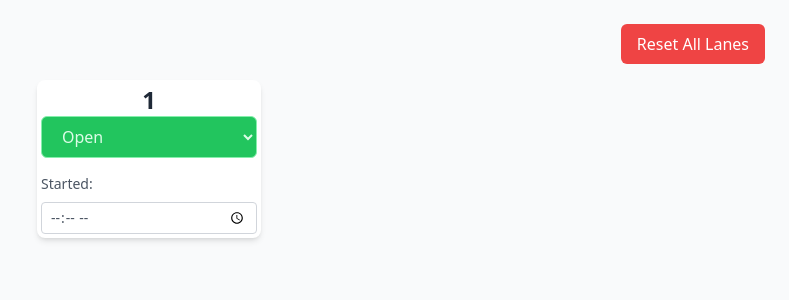
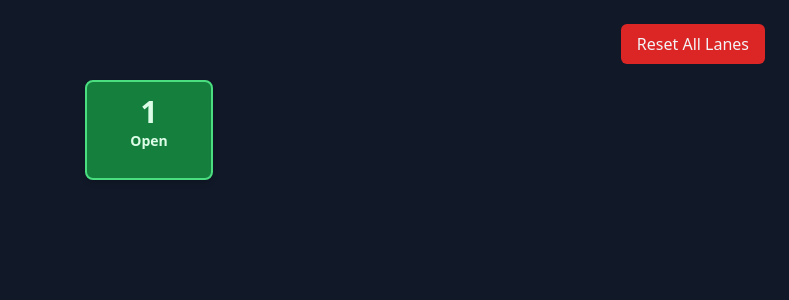
Before and after one commit to CipherSphere/vue-range-app, a Vue app: page / in a window 1280 px wide. Both pictures are taken after a click on the button "Initialize". Shown: the top 300 px of the page, without its empty margins (491-1280 px from the left). Built offline with nearby package versions, Linux system fonts and the light colour scheme; the HTML template or start-up script is replaced by a standard one.

Commit message:
Update style, dark mode

```diff
--- a/src/components/LaneCard.vue
+++ b/src/components/LaneCard.vue
@@ -1,45 +1,73 @@
 <template>
-  <div class="bg-white rounded-lg shadow-md p-1 hover:shadow-lg transition-shadow w-56">
-    <h3 class="text-2xl text-center font-bold text-gray-800">{{ lane.id }}</h3>
-
-    <div class="space-y-4">
-      <select
-        :value="lane.status"
-        @change="updateStatus($event)"
-        class="w-full px-4 py-2 rounded-md border focus:ring-2 focus:outline-none transition-colors"
+  <div class="relative">
+    <!-- Compact Card/Button -->
+    <div
+      @click="showModal = true"
+      class="cursor-pointer rounded-lg shadow-md p-3 hover:shadow-xl hover:scale-105 transition-all w-32 min-h-[100px] flex flex-col justify-between text-center border-2"
       :class="{
-          'bg-purple-800 border-purple-300 text-purple-100': lane.status === 'Executive',
-          'bg-amber-700 border-amber-300 text-amber-100': lane.status === 'Instructor',
-          'bg-red-950 border-red-300 text-red-100': lane.status === 'Member',
-          'bg-teal-700 border-teal-300 text-teal-100': lane.status === 'Guest',
-          'bg-zinc-950 border-zinc-300 text-zinc-100': lane.status === 'Down',
-          'bg-green-500 border-green-300 text-green-100': lane.status === 'Open'
+        'bg-purple-900 text-purple-100 border-purple-400': lane.status === 'Executive',
+        'bg-amber-800 text-amber-100 border-amber-400': lane.status === 'Instructor',
+        'bg-red-900 text-red-100 border-red-400': lane.status === 'Member',
+        'bg-teal-800 text-teal-100 border-teal-400': lane.status === 'Guest',
+        'bg-zinc-900 text-zinc-100 border-zinc-400': lane.status === 'Down',
+        'bg-green-700 text-green-100 border-green-400': lane.status === 'Open'
       }"
     >
-        <option
+      <h3 class="text-3xl font-bold">{{ lane.id }}</h3>
+      <div class="text-sm font-semibold">{{ lane.status }}</div>
+      <div class="text-xs opacity-80 h-[1.2em]">{{ formatTimeForInput(lane.started_at) }}</div>
+    </div>
+
+    <!-- Modal -->
+    <div v-if="showModal" class="fixed inset-0 bg-black bg-opacity-70 flex items-center justify-center z-50">
+      <div class="bg-zinc-900 rounded-lg p-6 w-80 border border-zinc-700 shadow-xl">
+        <h2 class="text-2xl font-bold mb-6 text-white">Lane {{ lane.id }}</h2>
+
+        <div class="space-y-6">
+          <div class="grid grid-cols-2 gap-3">
+            <button
               v-for="status in statuses"
               :key="status"
-          :value="status"
-          class="bg-zinc-100 text-zinc-900"
+              @click="updateStatus(status)"
+              class="p-3 rounded-lg text-white font-semibold transition-all hover:scale-105 border-2"
+              :class="{
+                'bg-purple-900 border-purple-400 hover:bg-purple-800': status === 'Executive',
+                'bg-amber-800 border-amber-400 hover:bg-amber-700': status === 'Instructor',
+                'bg-red-900 border-red-400 hover:bg-red-800': status === 'Member',
+                'bg-teal-800 border-teal-400 hover:bg-teal-700': status === 'Guest',
+                'bg-zinc-900 border-zinc-400 hover:bg-zinc-800': status === 'Down',
+                'bg-green-700 border-green-400 hover:bg-green-600': status === 'Open',
+                'ring-4 ring-offset-2 ring-offset-zinc-900': status === lane.status
+              }"
             >
               {{ status }}
-        </option>
-      </select>
+            </button>
+          </div>
 
-      <div class="text-sm text-gray-600 flex flex-col space-y-2">
-        <span class="font-medium">Started:</span>
+          <div class="flex items-center space-x-3">
+            <span class="font-medium text-white">Start Time:</span>
             <input
               type="time"
               :value="formatTimeForInput(lane.started_at)"
               @change="updateStartTime($event)"
-          class="px-2 py-1 rounded border border-gray-300 focus:ring-2 focus:ring-blue-500 focus:outline-none"
+              class="px-3 py-2 rounded-lg bg-zinc-800 border-zinc-700 text-white focus:ring-2 focus:ring-blue-500 focus:outline-none"
             />
+          </div>
+
+          <button
+            @click="showModal = false"
+            class="w-full bg-zinc-800 hover:bg-zinc-700 text-white rounded-lg py-3 mt-4 font-semibold transition-colors"
+          >
+            Close
+          </button>
+        </div>
       </div>
     </div>
   </div>
 </template>
 
 <script setup lang="ts">
+import { ref } from 'vue';
 import type { Lane } from '../types/lane';
 import { useLaneStore } from '../stores/lanes';
 
@@ -47,12 +75,13 @@ const props = defineProps<{
   lane: Lane
 }>();
 
+const showModal = ref(false);
 const store = useLaneStore();
 const statuses = ['Executive', 'Instructor', 'Member', 'Guest', 'Down', 'Open'];
 
-const updateStatus = (event: Event) => {
-  const status = (event.target as HTMLSelectElement).value as Lane['status'];
+const updateStatus = (status: Lane['status']) => {
   store.updateLaneStatus(props.lane.id, status);
+  showModal.value = false;
 };
 
 const formatTimeForInput = (date: string | null): string => {
--- a/src/views/InitView.vue
+++ b/src/views/InitView.vue
@@ -1,7 +1,7 @@
 <template>
-    <div class="min-h-screen flex items-center justify-center bg-gray-50">
-      <div class="max-w-md w-full p-8 bg-white rounded-lg shadow-lg">
-        <h2 class="text-3xl font-bold text-center text-gray-800 mb-8">
+  <div class="min-h-screen flex items-center justify-center bg-gray-900">
+    <div class="max-w-md w-full p-8 bg-gray-800 rounded-lg shadow-lg">
+      <h2 class="text-3xl font-bold text-center text-gray-100 mb-8">
         Initialize Lanes
       </h2>
 
@@ -9,7 +9,7 @@
         <div class="flex flex-col">
           <label
             for="laneCount"
-              class="text-sm font-medium text-gray-700 mb-2"
+            class="text-sm font-medium text-gray-300 mb-2"
           >
             Number of Lanes:
           </label>
@@ -19,13 +19,13 @@
             v-model="laneCount"
             min="1"
             max="99"
-              class="px-4 py-2 border border-gray-300 rounded-md focus:ring-2 focus:ring-blue-500 focus:border-blue-500 outline-none transition-colors"
+            class="px-4 py-2 bg-gray-700 border border-gray-600 text-gray-100 rounded-md focus:ring-2 focus:ring-blue-500 focus:border-blue-500 outline-none transition-colors"
           >
         </div>
 
         <button
           @click="initialize"
-            class="w-full bg-blue-600 text-white py-2 px-4 rounded-md hover:bg-blue-700 focus:outline-none focus:ring-2 focus:ring-blue-500 focus:ring-offset-2 transition-colors"
+          class="w-full bg-blue-600 text-gray-100 py-2 px-4 rounded-md hover:bg-blue-700 focus:outline-none focus:ring-2 focus:ring-blue-500 focus:ring-offset-2 transition-colors"
         >
           Initialize
         </button>
@@ -56,4 +56,5 @@
 
   store.initializeLanes(laneCount.value);
   router.push('/lanes');
-  };  </script>
+};
+</script>
--- a/src/views/LaneView.vue
+++ b/src/views/LaneView.vue
@@ -1,10 +1,10 @@
-  <template>
-  <div class="min-h-screen bg-gray-50 p-6">
+<template>
+  <div class="min-h-screen bg-gray-900 p-6">
     <div class="mx-auto">
       <div class="flex justify-end mb-4">
         <button
           @click="handleReset"
-          class="bg-red-500 hover:bg-red-600 text-white px-4 py-2 rounded-md"
+          class="bg-red-600 hover:bg-red-700 text-gray-100 px-4 py-2 rounded-md transition-colors duration-200"
         >
           Reset All Lanes
         </button>
```
Lines whose indentation alone changed are shown as unchanged.
